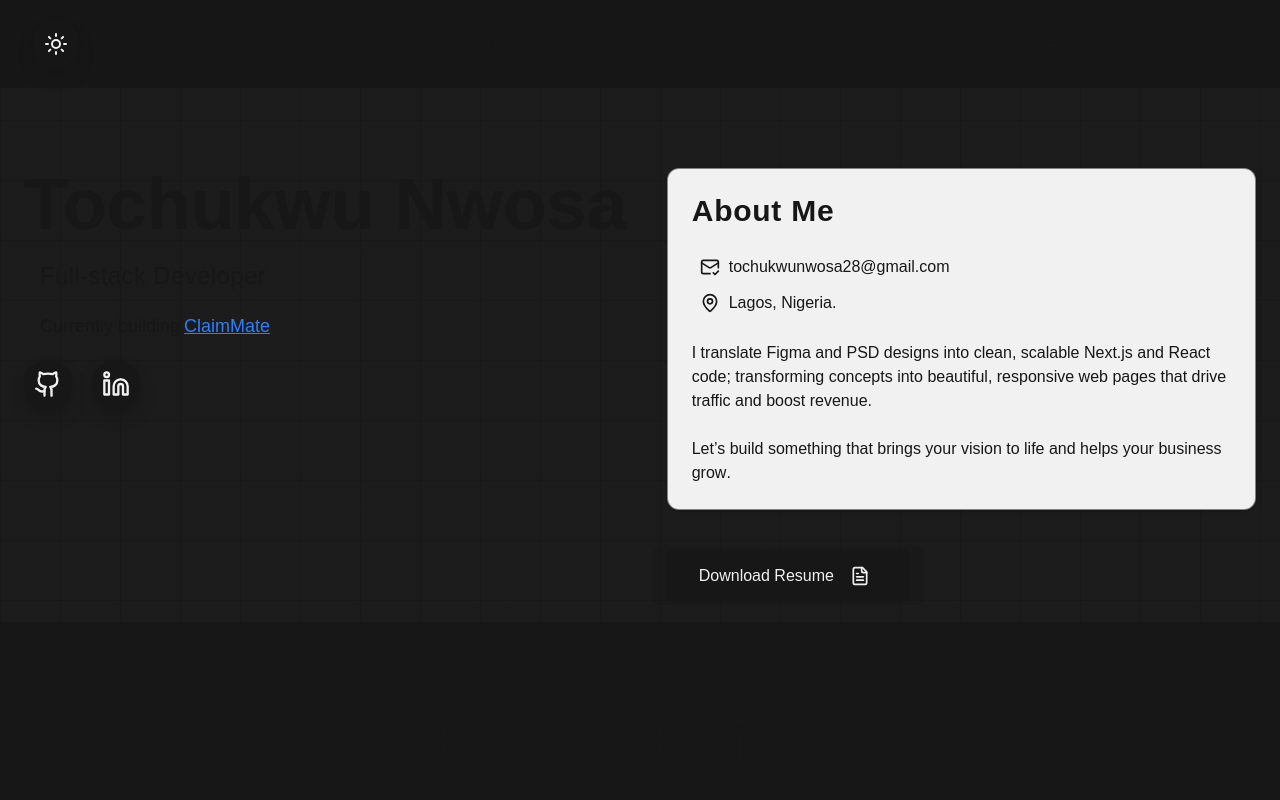
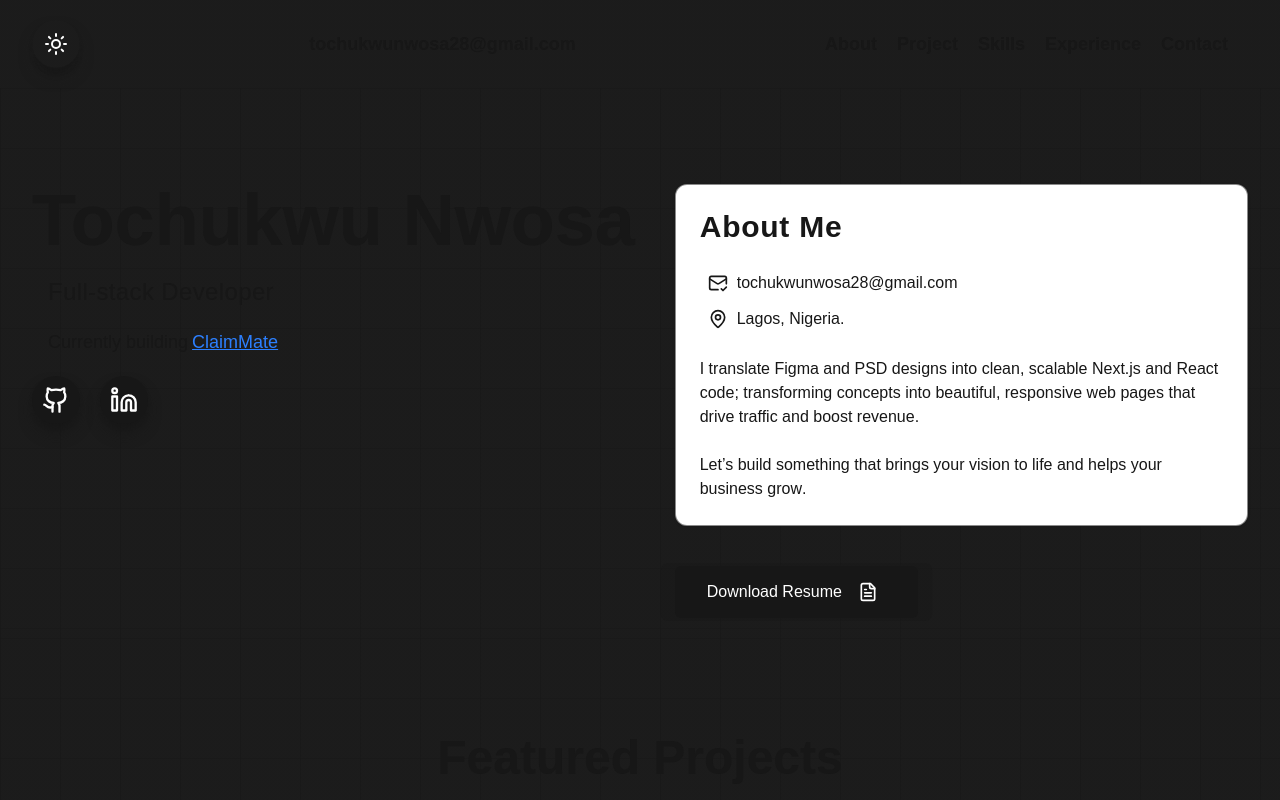
Before and after one commit to tochukwunwosa/tochukwu-nwosa, a Next.js app: page / in a window 1280 px wide. Shown: the top 800 px of the page. Built offline with nearby package versions, Linux system fonts and the light colour scheme; no server answers; a web font is replaced by a local one.

Commit message:
fix: Theme error on mobile

```diff
--- a/app/globals.css
+++ b/app/globals.css
@@ -3,7 +3,7 @@
 @import "tailwindcss";
 
 :root {
-  --background: #f1f1f1;
+  --background: #ffffff;
   --foreground: #171717;
 
   --font-satoshi: "Satoshi", sans-serif;
@@ -19,15 +19,13 @@
 
 .dark {
   --background: #0a0a0a;
-  --foreground: #edededf2;
+  --foreground: #ededed;
 }
 
 body {
-  @apply relative flex flex-col items-center justify-center min-h-screen;
-  background: url('/bg-grid.svg') repeat center center fixed;
+  background: var(--background);
   color: var(--foreground);
   font-family: var(--font-cabinet);
-  scroll-behavior: smooth;
 }
 
 html {
--- a/components/contact/contact.tsx
+++ b/components/contact/contact.tsx
@@ -25,11 +25,11 @@ export default function Contact() {
       animate={isInView ? "visible" : "hidden"}
       id="contact"
       aria-label="Contact Tochukwu Nwosa."
-      className="snap-start relative py-24 bg-transparent">
+      className="snap-start relative py-24">
 
          <GridBG/>
       {/* bg white overlay */}
-      <div className="absolute inset-0 bg-gradient-to-b !from-foreground/98 !to-foreground/98 dark:!from-background/80 dark:!to-background/90" />
+      <div className="absolute inset-0 bg-gradient-to-b !from-foreground/98 !to-foreground/98 dark:!from-background/98 dark:!to-background/98" />
 
       <main className='max-w-7xl z-10 mx-auto px-4 sm:px-6 lg:px-8 relative'>
         <div className="text-center mb-20">
--- a/components/hero-section.tsx
+++ b/components/hero-section.tsx
@@ -24,14 +24,14 @@ export default function HeroSection() {
       animate="visible"
       id='about'
       aria-label='About Tochukwu Nwosa.'
-        className=" pb-5 pt-20 px-4 sm:px-6 overflow-hidden"
+        className=" pb-5 relative pt-24 overflow-hidden"
     >
  <GridBG/>
         {/* bg Overlay */}
         <div className="absolute inset-0 bg-gradient-to-b !from-foreground/98 !to-foreground/98 dark:!from-background/98 dark:!to-background/98" />
 
       {/* Hero Content */}
-      <div className="relative max-w-7xl z-10 mx-auto flex flex-col lg:flex-row space-y-20 lg:space-y-0 lg:justify-between">
+        <div className="relative max-w-7xl px-4 sm:px-6 lg:px-8 z-10 mx-auto flex flex-col lg:flex-row space-y-20 lg:space-y-0 lg:justify-between">
         {/* name and links */}
         <motion.div
           className="relative flex flex-col items-center lg:items-start space-y-5"
--- a/components/professional-experience.tsx
+++ b/components/professional-experience.tsx
@@ -38,10 +38,10 @@ export default function ProfessionalExperience() {
       animate={isInView ? "visible" : "hidden"}
       id="experience"
       aria-label="Tochukwu Nwosa's experience."
-      className="snap-start relative py-24 bg-transparent">
-         <GridBG/>
+      className="snap-start relative py-24 ">
+        <GridBG/>
       {/* bg white overlay */}
-      <div className="absolute inset-0 bg-gradient-to-b !from-foreground/98 !to-foreground/98 dark:!from-background/80 dark:!to-background/90" />
+      <div className="absolute inset-0 bg-gradient-to-b !from-foreground/98 !to-foreground/98 dark:!from-background/98 dark:!to-background/98" />
 
       <main className='relative z-10 max-w-7xl mx-auto px-4 sm:px-6 lg:px-8'>
         <div className=" text-center mb-20">
--- a/components/projects.tsx
+++ b/components/projects.tsx
@@ -25,13 +25,13 @@ export default function Projects() {
       animate={isInView ? "visible" : "hidden"}
       id="project"
       aria-label="Tochukwu Nwosa's projects"
-      className="snap-start relative py-24 bg-transparent "
+      className="snap-start relative py-24 "
     >
 
       <GridBG/>
 
       {/* bg white overlay */}
-      <div className="absolute inset-0 bg-gradient-to-b !from-foreground/98 !to-foreground/98 dark:!from-background/80 dark:!to-background/90" />
+      <div className="absolute inset-0 bg-gradient-to-b !from-foreground/98 !to-foreground/98 dark:!from-background/98 dark:!to-background/98" />
       <motion.div
         variants={fadeUp}
         custom={1}
--- a/components/technical-skills.tsx
+++ b/components/technical-skills.tsx
@@ -59,7 +59,7 @@ export default function TechnicalSkills() {
       animate={isInView ? "visible" : "hidden"}
       id="skill"
       aria-label="Tochukwu Nwosa's technical skills"
-      className="snap-start relative py-24 bg-transparent"
+      className="snap-start relative py-24 "
     >
 
        <GridBG/>
```
